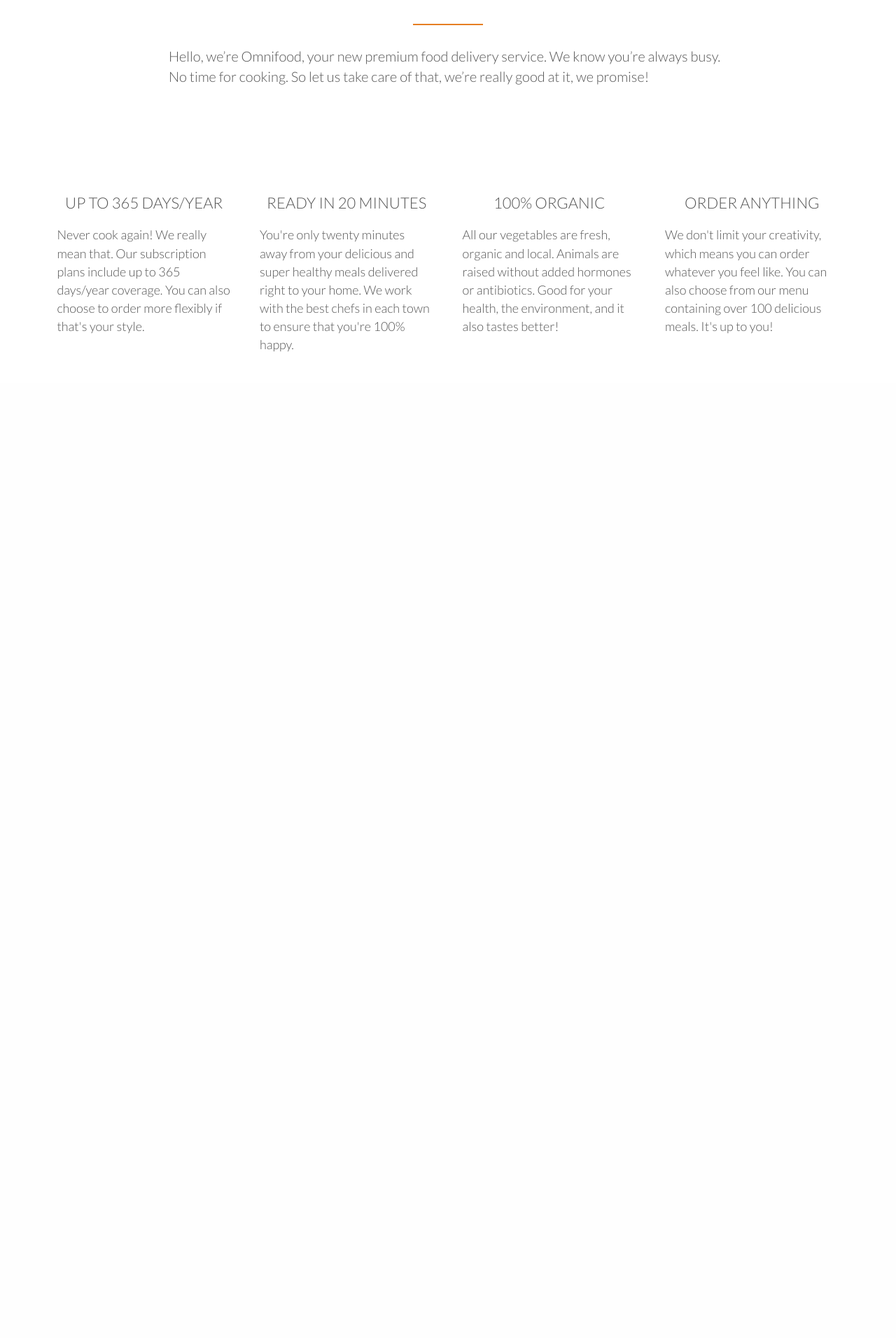
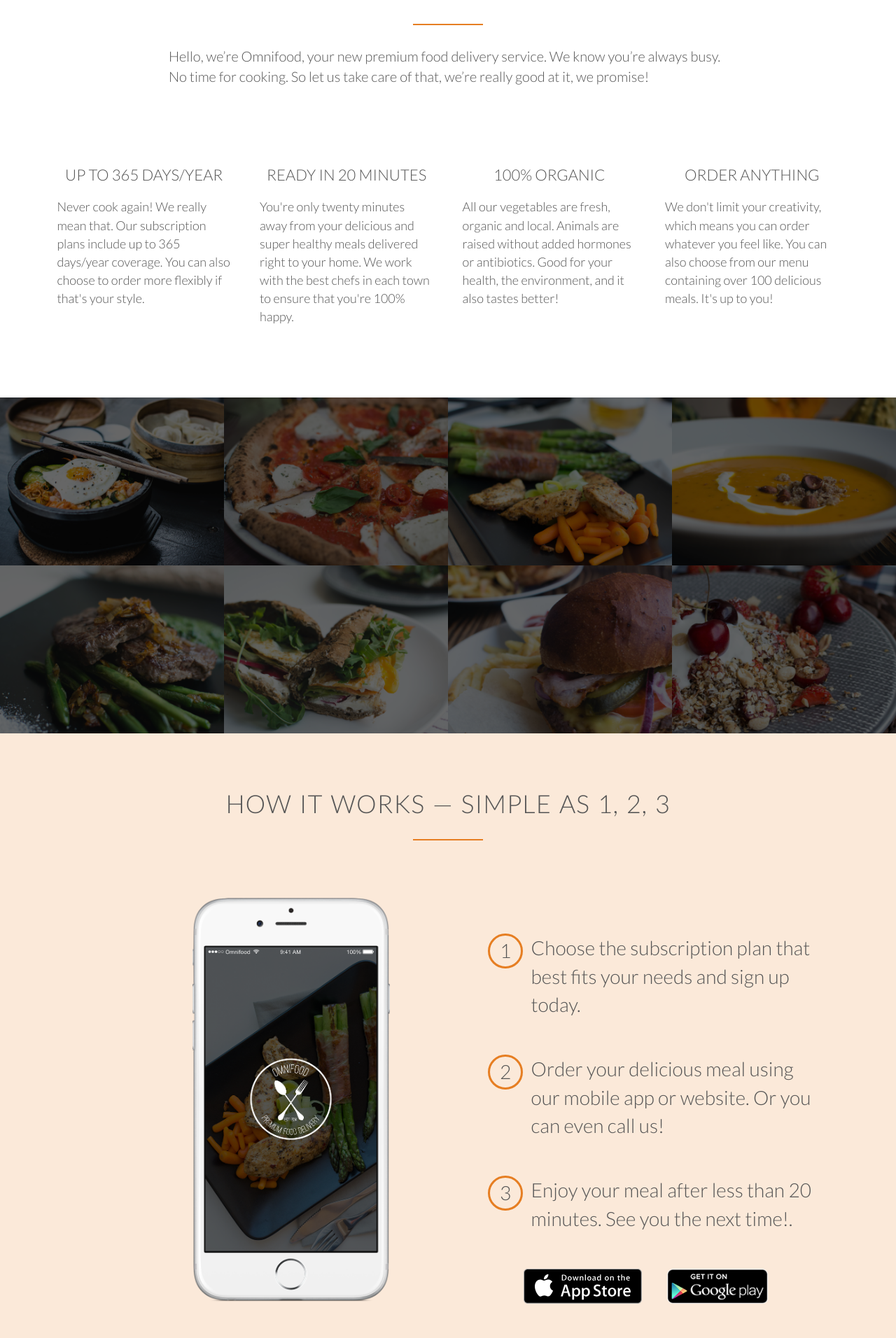
Before and after one commit to omarabdo997/Omni-Food, a PHP site: page / in a window 1280 px wide. Shown: the part 717-2629 px from the top of the page at 70% size. Before the commit the page ends 1220 px from the top, so only its background shows below. Run offline with PHP 8.4, Linux system fonts and the light colour scheme; some libraries are stand-ins or nearby versions.

Commit message:
add section 5

```diff
--- a/index.html
+++ b/index.html
@@ -29,7 +29,7 @@
             <a class="btn btn-ghost" href="#">Show me more</a>
         </div>
     </header>
-    <section >
+    <section class='feature-section'>
         <div class="row">
             <h2>Get food fast — not fast food</h2>
             <p class="long-copy">
@@ -66,7 +66,112 @@
                 </p>
             </div>
         </div>
+    </section>
+    <section class="favourite-meals">
+        <ul>
+            <li class="meal-photo"><img src="./resources/images/1.jpg" alt=""></li>
+            <li class="meal-photo"><img src="./resources/images/2.jpg" alt=""></li>
+            <li class="meal-photo"><img src="./resources/images/3.jpg" alt=""></li>
+            <li class="meal-photo"><img src="./resources/images/4.jpg" alt=""></li>
+            <li class="meal-photo"><img src="./resources/images/5.jpg" alt=""></li>
+            <li class="meal-photo"><img src="./resources/images/6.jpg" alt=""></li>
+            <li class="meal-photo"><img src="./resources/images/7.jpg" alt=""></li>
+            <li class="meal-photo"><img src="./resources/images/8.jpg" alt=""></li>
+        </ul>
+        <div class="clear"></div>
 
+    </section>
+    <section class="steps-section">
+        <div class="row">
+            <h2>How it works — Simple as 1, 2, 3</h2>
+        </div>
+        <div class="section group">
+            <div class="col2 span_1_of_2">
+                <img class="iphone" src="./resources/images/app-iPhone.png" alt="">
+            </div>
+            <div class="col2 span_1_of_2">
+                <div class="step">
+                    <span>1</span>
+                    <p>Choose the subscription plan that best fits your needs and sign up today.</p>
+                </div>
+                <div class="step">
+                    <span>2</span>
+                    <p>Order your delicious meal using our mobile app or website. Or you can even call us!</p>
+                </div>
+                <div class="step">
+                    <span>3</span>
+                    <p>Enjoy your meal after less than 20 minutes. See you the next time!.</p>
+                </div>
+                <div class="clear"></div>
+                <div class="app-button">
+                    <a href="#"><img src="./resources/images/download-app.svg" alt=""></a>
+                    <a href="#"><img src="./resources/images/download-app-android.png" alt=""></a>
+                </div>
+
+                <div class="clear"></div>
+            </div>
+        </div>
+    </section>
+    <section class="cities-section">
+        <div class="row">
+            <h2>We're currently in these cities</h2>
+        </div>
+        <div class="section group">
+            <div class="col span_1_of_4 citie-div" >
+                <img src="./resources/images/lisbon-3.jpg" alt="">
+                <h3>Lisbon</h3>
+                <p><i class="gg-profile"></i>1600+ happy eaters</p>
+                <p><i class="gg-crowdfire"></i> 60+ top chefs</p>
+                <p><i class="gg-twitter"></i><a href="#">@omnifood_lx</a> </p>
+            </div>
+            <div class="col span_1_of_4 citie-div" class="citie-div">
+                <img src="./resources/images/san-francisco.jpg" alt="">
+                <h3>San Francisco</h3>
+                <p><i class="gg-profile"></i>3700+ happy eaters</p>
+                <p><i class="gg-crowdfire"></i> 160+ top chefs</p>
+                <p><i class="gg-twitter"></i><a href="#">@omnifood_sf</a> </p>
+            </div>
+            <div class="col span_1_of_4 citie-div" class="citie-div">
+                <img src="./resources/images/berlin.jpg" alt="">
+                <h3>Berlin</h3>
+                <p><i class="gg-profile"></i>2300+ happy eaters</p>
+                <p><i class="gg-crowdfire"></i> 110+ top chefs</p>
+                <p><i class="gg-twitter"></i> <a href="#">@omnifood_berlin</a> </p>
+            </div>
+            <div class="col span_1_of_4 citie-div" class="citie-div">
+                <img src="./resources/images/london.jpg" alt="">
+                <h3>London</h3>
+                <p><i class="gg-profile"></i>1200+ happy eaters</p>
+                <p><i class="gg-crowdfire"></i> 50+ top chefs</p>
+                <p><i class="gg-twitter"></i><a href="#">@omnifood_london</a> </p>
+            </div>
+        </div>
+    </section>
+    <section class="customers-section">
+        <div class="row">
+            <h2>Our customers can't live without us</h2>
+        </div>
+        <div class="section group">
+            <div class="col span_1_of_3">
+                <blockquote>
+                    Omnifood is just awesome! I just launched a startup which leaves me with no time for cooking, so Omnifood is a life-saver. Now that I got used to it, I couldn't live without my daily meals!
+                    <cite> <img src="./resources/images/customer-1.jpg" alt="">Alberto Duncan</cite>
+                </blockquote>
+
+            </div>
+            <div class="col span_1_of_3">
+                <blockquote>
+                    Inexpensive, healthy and great-tasting meals, delivered right to my home. We have lots of food delivery here in Lisbon, but no one comes even close to Omifood. Me and my family are so in love!
+                    <cite> <img src="./resources/images/customer-2.jpg" alt="">Joana Silvan</cite>
+                </blockquote>
+            </div>
+            <div class="col span_1_of_3">
+                <blockquote>
+                    I was looking for a quick and easy food delivery service in San Franciso. I tried a lot of them and ended up with Omnifood. Best food delivery service in the Bay Area. Keep up the great work!
+                    <cite> <img src="./resources/images/customer-3.jpg" alt="">Milton Chapman</cite>
+                </blockquote>
+            </div>
+        </div>
 
     </section>
 
--- a/resources/css/style.css
+++ b/resources/css/style.css
@@ -5,27 +5,33 @@
 }
 
 html {
-    background-color: #ffffff;
+    background-color: #fff;
     color: #555;
     font-family: 'Lato', sans-serif;
     font-size: 20px;
     font-weight: 300;
+    cursor: auto;
 }
 
 /* --Reused Components-- */
 
 .row {
-    margin: 80px auto ;
+    margin: 0 auto ;
+    margin-bottom: 40px;
     max-width: 1140px;
 }
 .section {
-    margin: 20px auto;
+    margin: 0 auto;
     max-width: 1140px;
+    padding-top: 80px;
 
+}
+.feature-section {
+    padding-top: 80px;
 }
 .section h3 {
     margin: 20px auto;
-    margin-top: 50px;
+    margin-top: 20px;
     font-size: 110%;
     text-align: center;
 }
@@ -88,6 +94,9 @@ h2:after {
     line-height: 145%;
     font-size: 90%;
 }
+.box i {
+    margin-bottom: 50px;
+}
 .btn:visited,
 .btn:link,
 .btn:active{
@@ -115,11 +124,12 @@ h2:after {
 header {
     background-image: linear-gradient(rgba(0, 0, 0, 0.7), rgba(0, 0, 0, 0.774)) , url('../images/hero.jpg');
     background-position: center;
-    min-width: 700px;
+    /* min-width: 700px; */
     background-size: cover;
     height: 600px;
     width: 100%;
     position: relative;
+    background-attachment: fixed;
 }
 .hero-text-box {
     position: absolute;
@@ -162,3 +172,159 @@ nav {
     border-bottom: 2px solid #e67e22;
     padding-bottom: 10px;
 }
+
+/* favourite meals */
+.favourite-meals {
+    width: 100%;
+    /* margin: 0px 0px; */
+    margin-top: 80px;
+}
+.favourite-meals:after {
+    content: "";
+    clear: both;
+}
+.meal-photo {
+    display: block;
+    float: left;
+    width: 25%;
+    background-color: black;
+    overflow: hidden;
+
+
+}
+.meal-photo img {
+    display: block;
+    width: 100%;
+    opacity: 0.4;
+    transform: scale(1.15);
+    transition: transform 0.5s, opacity 0.5s;
+}
+.meal-photo img:hover {
+    opacity: 1;
+    transform: scale(1.03);
+}
+.clear {
+    content: "";
+    clear: both;
+}
+.iphone {
+    display: block;
+    width: 60%;
+    /* display: block; */
+    float: right;
+    padding-right: 5%;
+}
+.step{
+    margin:10% 0;
+    font-size: 140%;
+}
+.step span {
+    display: inline-block;
+    border: 3px solid #e67e22;
+    height: 50px;
+    width: 50px;
+    padding-top: 5px;
+    text-align: center;
+    border-radius: 300px;
+    float: left;
+    /* width: 5%; */
+}
+.step p {
+    /* display: inline-block; */
+    line-height: 145%;
+    width: 80%;
+    /* transform: translateY(40%); */
+    margin-left: 12%;
+    /* font-size: 150%; */
+}
+.app-button a{
+    display: inline-block;
+    width: 30%;
+    float: left;
+    /* margin: 0 10%; */
+    margin-left: 10%;
+    /* height: 100%; */
+}
+.app-button{
+    margin: 0 auto;
+}
+.app-button img {
+    display: inline-block;
+    height: 50px;
+    /* width: 100px; */
+}
+.steps-section {
+    padding: 80px 0;
+    background-color: #fbe9d9;
+}
+.cities-section {
+    padding: 80px 0;
+    /* padding-left: 10px; */
+}
+.cities-section i{
+    display: inline-block;
+    margin-right: 10px;
+}
+.citie-div {
+    padding-left: 10px;
+    overflow: hidden;
+}
+.citie-div img {
+    width: 100%;
+}
+.citie-div p {
+    margin-bottom: 5px;
+}
+.citie-div i {
+    ggs: 3;
+    color: #e67e22;
+}
+.citie-div a:visited,
+.citie-div a:link {
+    color: #e67e22;
+    text-decoration: none;
+    transition: border 0.2s, color 0.2s;
+}
+.citie-div a:hover,
+.citie-div a:active {
+    color: #555;
+    border-bottom: 2px solid #e67e22;
+    padding-bottom: 3px;
+}
+.customers-section {
+    padding: 80px 0;
+    background-color: #fbe9d9;
+    background-image: linear-gradient(rgba(0, 0, 0, 0.7), rgba(0, 0, 0, 0.7)) ,url(../images/back-customers.jpg);
+    background-position: center;
+    background-size: cover;
+    background-attachment: fixed;
+    color: #fff;
+}
+.customers-section img {
+    /* display: block; */
+}
+blockquote::before {
+    content: "“";
+    display: block;
+    font-size: 500%;
+    position: absolute;
+    top: 10px;
+    left: -5px;
+}
+blockquote {
+    font-style: italic;
+    line-height: 145%;
+    padding: 2%;
+    position: relative;
+}
+cite {
+    margin-top: 20px;
+    display: block;
+    font-size: 90%;
+}
+cite img {
+    border-radius: 50%;
+    height: 100px;
+    vertical-align: middle;
+    margin-right: 15px;
+}
--- a/vendors/css/grid.css
+++ b/vendors/css/grid.css
@@ -132,3 +132,36 @@
 	.col {  margin: 1% 0 1% 0%; }
 	.span_1_of_4, .span_2_of_4, .span_3_of_4, .span_4_of_4 { width: 100%; }
 }
+.col2 {
+	display: block;
+	float:left;
+	margin: 1% 0 1% 10%;
+}
+.col2:first-child { margin-left: 0; }
+.span_2_of_2 {
+	width: 100%;
+}
+.span_1_of_2 {
+	width: 45%;
+}
+
+/*  GO FULL WIDTH AT LESS THAN 480 PIXELS */
+
+@media only screen and (max-width: 480px) {
+	.col2 {
+		margin: 1% 0 1% 0%;
+	}
+}
+
+@media only screen and (max-width: 480px) {
+	.span_2_of_2, .span_1_of_2 { width: 100%; }
+}
+.span_3_of_3 { width: 100%; }
+.span_2_of_3 { width: 66.13%; }
+.span_1_of_3 { width: 32.26%; }
+
+/*  GO FULL WIDTH BELOW 480 PIXELS */
+@media only screen and (max-width: 480px) {
+	.col {  margin: 1% 0 1% 0%; }
+	.span_3_of_3, .span_2_of_3, .span_1_of_3 { width: 100%; }
+}
```
Also changed, not shown: 1 other file.
